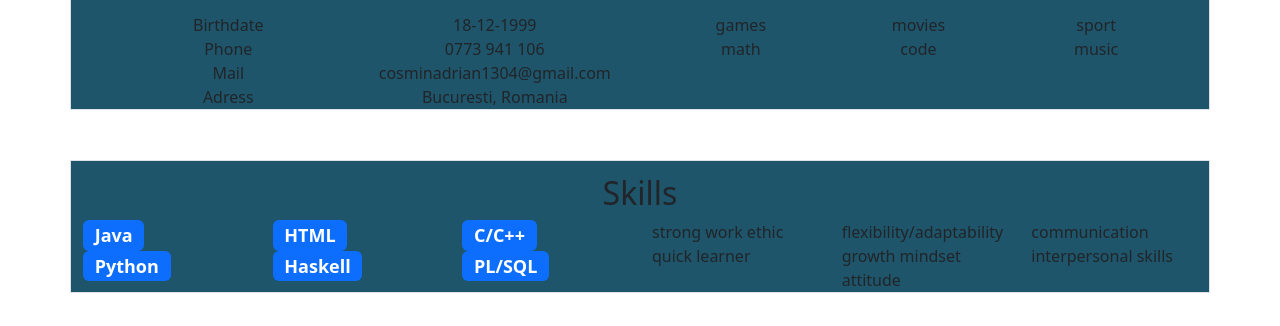
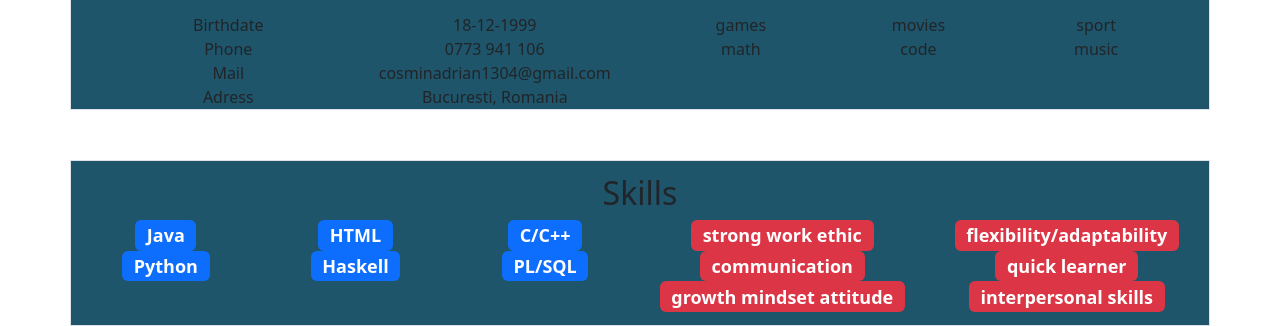
Before and after one commit to AdrianCosmin18/nedelcucosminadrian.github.io, a plain HTML site: page home.html in a window 1280 px wide. Shown: the part 548-874 px from the top of the page. Before the commit the page ends 841 px from the top, so only its background shows below. Drawn offline with nearby package versions, Linux system fonts and the light colour scheme.

Commit message:
refactoring code

```diff
--- a/home.html
+++ b/home.html
@@ -131,30 +131,33 @@
     </div>
 
 
-    <div class="container border" style="background-color: #1e556a; padding-top: 1%;">
+    <div class="container border" style="background-color: #1e556a; padding-top: 1%; padding-bottom: 1%;">
         <div class="row">
             <div class="col-md-12" style="text-align: center;">
                 <h2>Skills</h2>
             </div>
 
-            <div class="col-md-6" style="gap: 10px;">
+            <div class="col-md-6 col-12">
 
                 <div class="row">
 
-                    <div class="col-md-4"><span class="badge text-bg-primary" style="font-size: large;">Java</span>
+                    <div class="col-md-4 col-sm-6" style="display: flex; justify-content: center;"><span
+                            class="badge text-bg-primary" style="font-size: large;">Java</span>
                     </div>
-                    <div class="col-md-4"><span class="badge text-bg-primary" style="font-size: large;">HTML</span>
+                    <div class="col-md-4 col-sm-6" style="display: flex; justify-content: center;"><span
+                            class="badge text-bg-primary" style="font-size: large;">HTML</span>
                     </div>
-                    <div class="col-md-4"><span class="badge text-bg-primary" style="font-size: large;">C/C++</span>
+                    <div class="col-md-4 col-sm-6" style="display: flex; justify-content: center;"><span
+                            class="badge text-bg-primary" style="font-size: large;">C/C++</span>
                     </div>
-                </div>
-
-                <div class="row">
-                    <div class="col-md-4"><span class="badge text-bg-primary" style="font-size: large;">Python</span>
+                    <div class="col-md-4 col-sm-6" style="display: flex; justify-content: center;"><span
+                            class="badge text-bg-primary" style="font-size: large;">Python</span>
                     </div>
-                    <div class="col-md-4"><span class="badge text-bg-primary" style="font-size: large;">Haskell</span>
+                    <div class="col-md-4 col-sm-6" style="display: flex; justify-content: center;"><span
+                            class="badge text-bg-primary" style="font-size: large;">Haskell</span>
                     </div>
-                    <div class="col-md-4"><span class="badge text-bg-primary" style="font-size: large;">PL/SQL</span>
+                    <div class="col-md-4 col-sm-6" style="display: flex; justify-content: center;"><span
+                            class="badge text-bg-primary" style="font-size: large;">PL/SQL</span>
                     </div>
                 </div>
 
@@ -164,17 +167,37 @@
             <div class="col-md-6 col-12">
 
                 <div class="row">
-                    <div class="col-md-4">strong work ethic</div>
-                    <div class="col-md-4">flexibility/adaptability</div>
-                    <div class="col-md-4">communication</div>
+                    <div class="col-xxl-4 col-xl-6" style="display: flex; justify-content: center;"><span
+                            class="badge text-bg-danger" style="font-size: large;">strong
+                            work
+                            ethic</span>
+                    </div>
+
+                    <div class="col-xxl-4 col-xl-6 col-12" style="display: flex; justify-content: center;"><span
+                            class="badge text-bg-danger" style="font-size: large;">flexibility/adaptability</span>
+                    </div>
+
+                    <div class="col-xxl-4 col-xl-6 col-12" style="display: flex; justify-content: center;"><span
+                            class="badge text-bg-danger" style="font-size: large;">communication
+                        </span>
+                    </div>
+
+                    <div class="col-xxl-4 col-xl-6 col-12" style="display: flex; justify-content: center;"><span
+                            class="badge text-bg-danger" style="font-size: large;">quick
+                            learner</span>
+                    </div>
+
+                    <div class="col-xxl-4 col-xl-6 col-12" style="display: flex; justify-content: center;"><span class=" badge
+                    text-bg-danger" style="font-size: large; display: flex; align-items: center;">growth
+                            mindset
+                            attitude</span>
+                    </div>
+
+                    <div class="col-xxl-4 col-xl-6 col-12" style="display: flex; justify-content: center; ">
+                        <span class=" badge text-bg-danger" style="font-size: large;">interpersonal
+                            skills</span>
+                    </div>
                 </div>
-
-                <div class="row">
-                    <div class="col-md-4">quick learner</div>
-                    <div class="col-md-4">growth mindset attitude</div>
-                    <div class="col-md-4">interpersonal skills</div>
-                </div>
-
 
             </div>
         </div>
```
